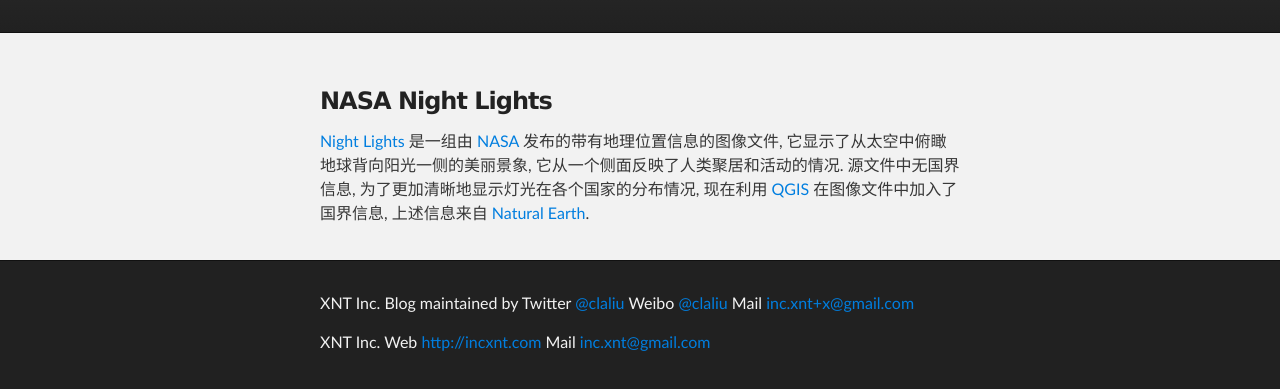
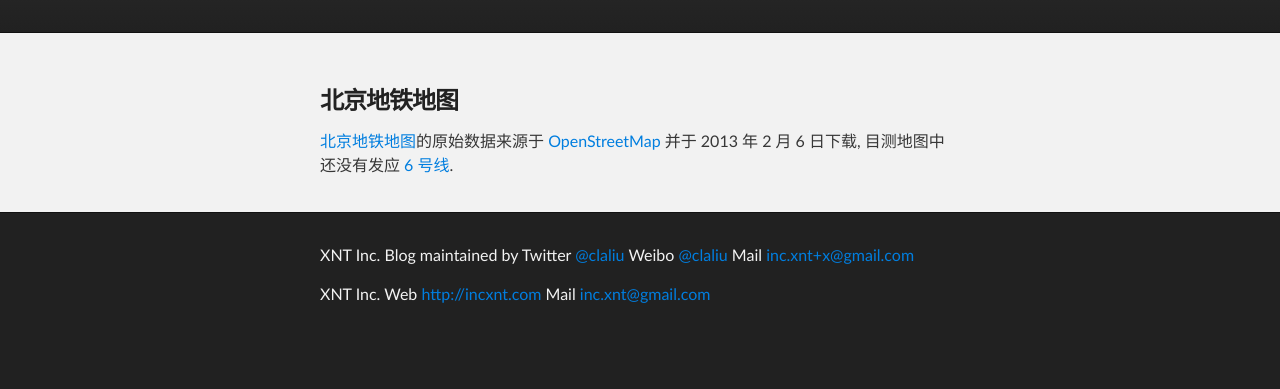
Before and after one commit to incxnt/xntblog, a plain HTML site: page index.html in a window 1280 px wide. Shown: the part 177-566 px from the top of the page. Drawn offline with Linux system fonts and the light colour scheme.

Commit message:
beijing subway

```diff
--- a/index.html
+++ b/index.html
@@ -20,13 +20,13 @@
         <div id="main_content_wrap" class="outer">
             <section id="main_content" class="inner">
 
-                <h3>NASA Night Lights</h3>
+                <h3>北京地铁地图</h3>
 
                 <p>
-                    <a href="http://incxnt.com/3439.html">Night Lights</a> 是一组由 <a href="http://www.nasa.gov/">NASA</a>
-                    发布的带有地理位置信息的图像文件, 它显示了从太空中俯瞰地球背向阳光一侧的美丽景象, 它从一个侧面反映了人类聚居和活动的情况.
-                    源文件中无国界信息, 为了更加清晰地显示灯光在各个国家的分布情况, 现在利用 <a href="http://qgis.org/">QGIS</a>
-                    在图像文件中加入了国界信息, 上述信息来自 <a href="http://www.naturalearthdata.com/">Natural Earth</a>.
+                    <a href="http://incxnt.com/5956.html">北京地铁地图</a>的原始数据来源于
+                    <a href="http://www.openstreetmap.org/">OpenStreetMap</a> 并于 2013 年 2 月 6 日下载,
+                    目测地图中还没有发应
+                    <a href="http://zh.wikipedia.org/wiki/%E5%8C%97%E4%BA%AC%E5%9C%B0%E9%93%816%E5%8F%B7%E7%BA%BF">6 号线</a>.
                 </p>
 
             </section>
```
